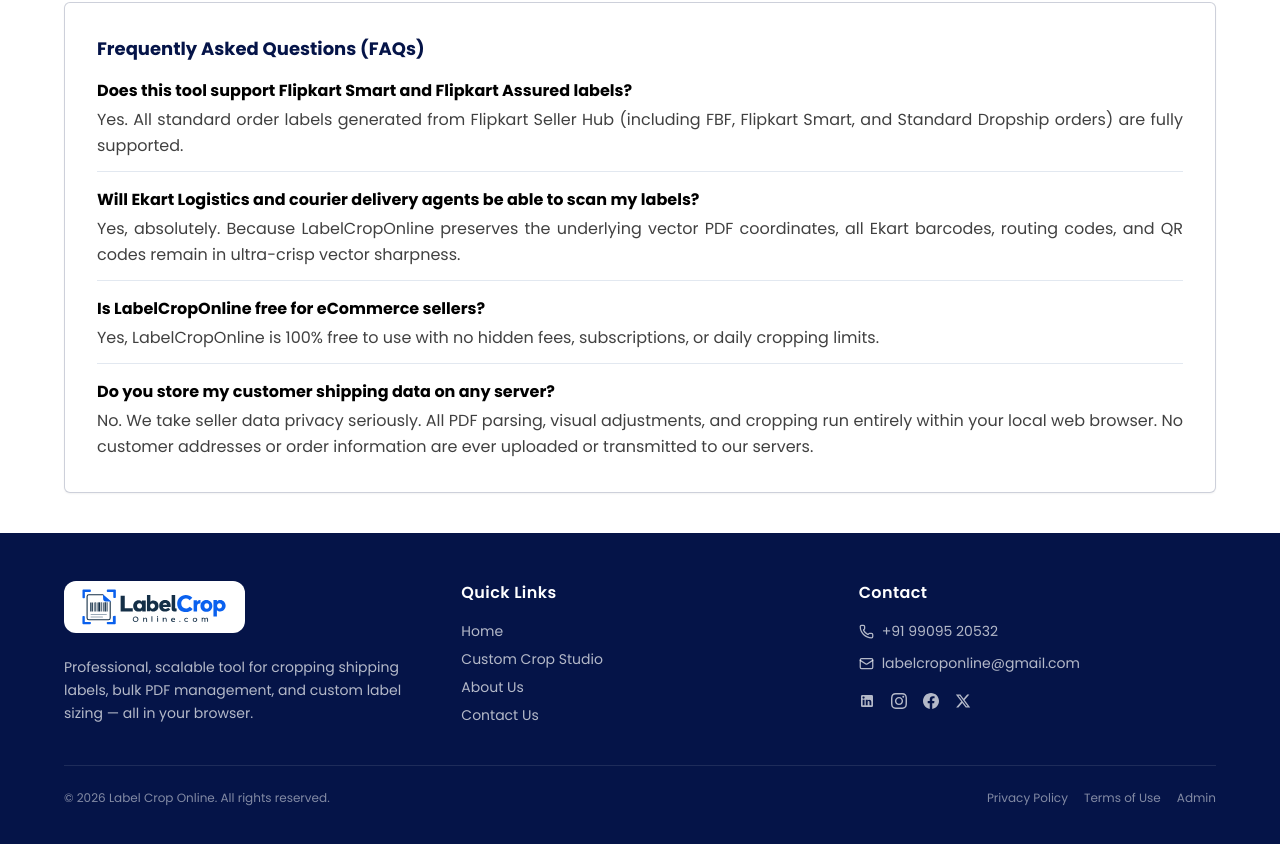
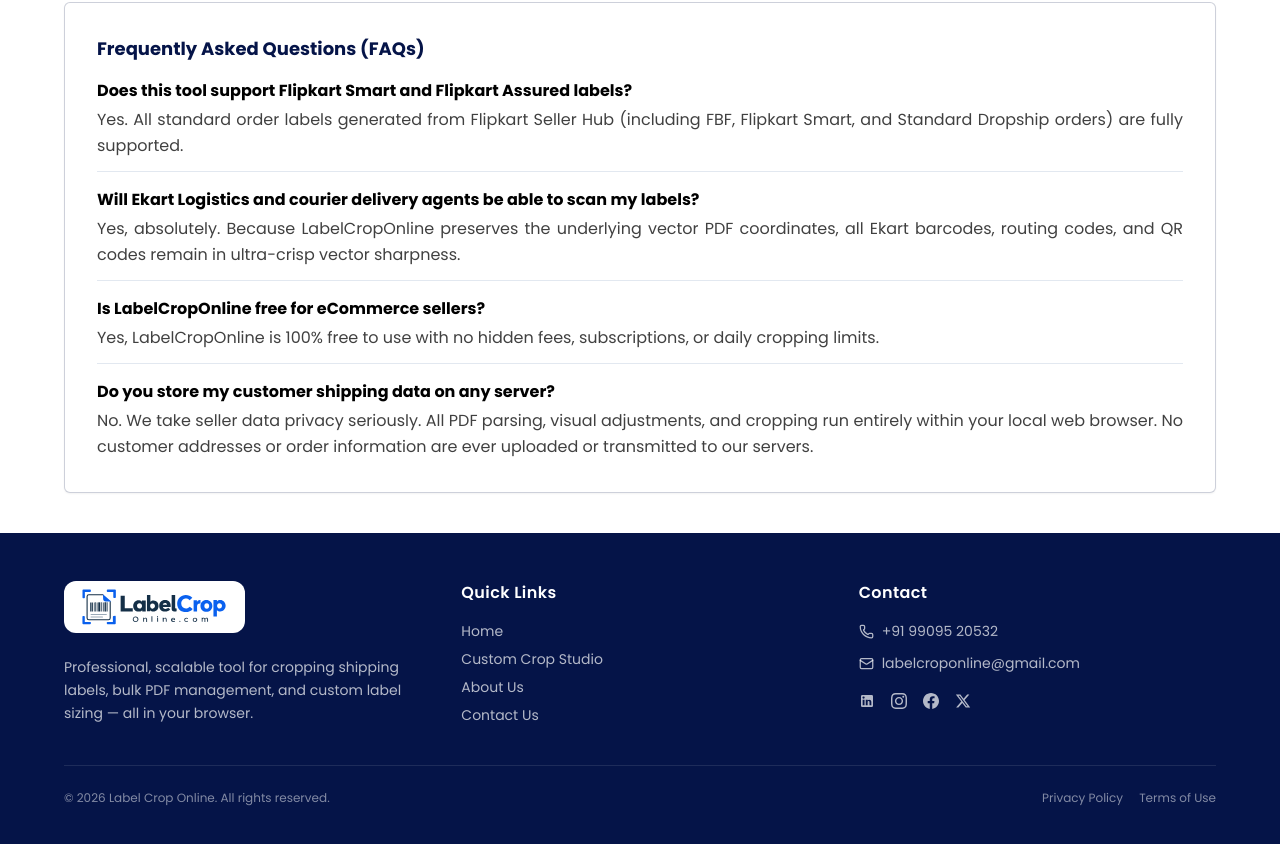
Before and after one commit to Utsavvasani/labelcroponline, a Next.js app: page /flipkart-label-crop in a window 1280 px wide. Shown: the part 2113-2957 px from the top of the page. Built offline with nearby package versions, Linux system fonts and the light colour scheme.

Commit message:
feat: add Footer component with branding, navigation links, and contact details

```diff
--- a/src/components/layout/footer.tsx
+++ b/src/components/layout/footer.tsx
@@ -75,7 +75,6 @@ export function Footer() {
           <div className="flex gap-4">
             <Link href="/privacy-policy" className="hover:text-white transition-colors">Privacy Policy</Link>
             <Link href="/terms-and-conditions" className="hover:text-white transition-colors">Terms of Use</Link>
-            <Link href="/admin" className="hover:text-white transition-colors">Admin</Link>
           </div>
         </div>
       </div>
```
